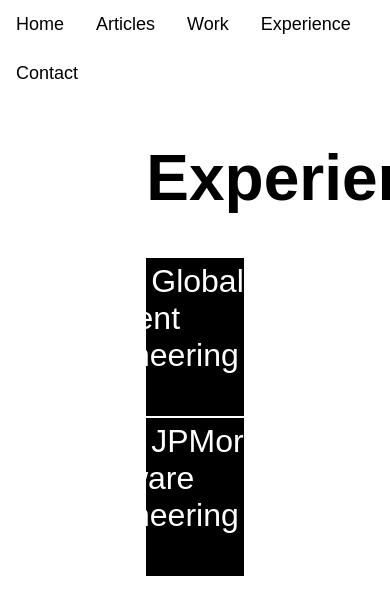
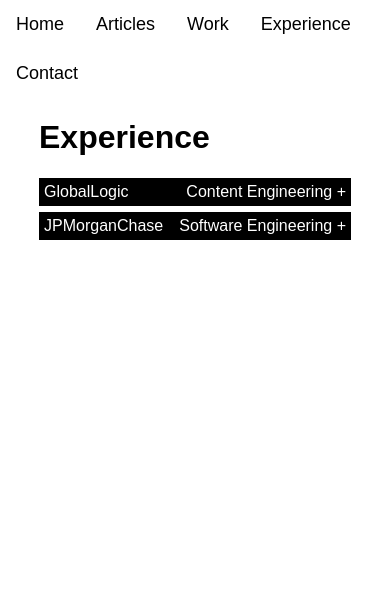
Before and after one commit to mforte215/forum, a Django app: page /experience in a window 390 px wide; the page is wider, and only the part inside the window is pictured. Shown: the top 615 px of that part. Run offline with Django 5.2, Linux system fonts and the light colour scheme; some web fonts are replaced.

Commit message:
style updated 2

```diff
--- a/app/static/app/css/style.css
+++ b/app/static/app/css/style.css
@@ -40,11 +40,7 @@
   cursor: pointer;
 }
 
-#experience-name-one {
-  margin: 0;
-}
-
-#experience-name-two {
+.experience-p {
   margin: 0;
 }
 
@@ -189,6 +185,12 @@
     margin: auto;
   }
 
+  .experience-container {
+    width: 80%;
+    margin: 5% auto;
+    font-size: medium;
+  }
+
   .article-tile-container {
     flex-direction: column;
     gap: 0;
--- a/app/static/app/js/index.js
+++ b/app/static/app/js/index.js
@@ -8,7 +8,14 @@
 }
 
 function onClick(event) {
-    parentElement = event.target.parentNode.id
+    if (event.target.nodeName == 'SPAN') {
+        parentElement = event.target.parentElement.parentElement.id
+    }
+    else {
+        parentElement = event.target.id
+    }
+
+
     if (parentElement == "experience-name-one") {
         hiddenElement = document.getElementById('exp-details-one')
         if (hiddenElement.style.display == 'none' || hiddenElement.style.display == '') {
--- a/app/templates/app/experience.html
+++ b/app/templates/app/experience.html
@@ -9,8 +9,8 @@
     <div>
         <h1>Experience</h1>
     </div>
-    <div class="experience-row" >
-        <p onclick="onClick(event)" id="experience-name-one"><span class="float-left">GlobalLogic</span>
+    <div class="experience-row" id="experience-name-one" onclick="onClick(event)">
+        <p class="experience-p"><span class="float-left">GlobalLogic</span>
         <span id="job-con-one" class="float-right">Content Engineering +</span></p>
     </div>
         <div class="hidden" id="exp-details-one">
@@ -19,8 +19,8 @@
             </ul>
         </div>
 
-    <div class="experience-row" >
-        <p onclick="onClick(event)" id="experience-name-two"><span class="float-left">JPMorganChase</span>
+    <div class="experience-row" id="experience-name-two" onclick="onClick(event)">
+        <p class="experience-p"><span class="float-left">JPMorganChase</span>
         <span id="job-con-two" class="float-right">Software Engineering +</span></p>
     </div>
             <div class="hidden" id="exp-details-two">
```
